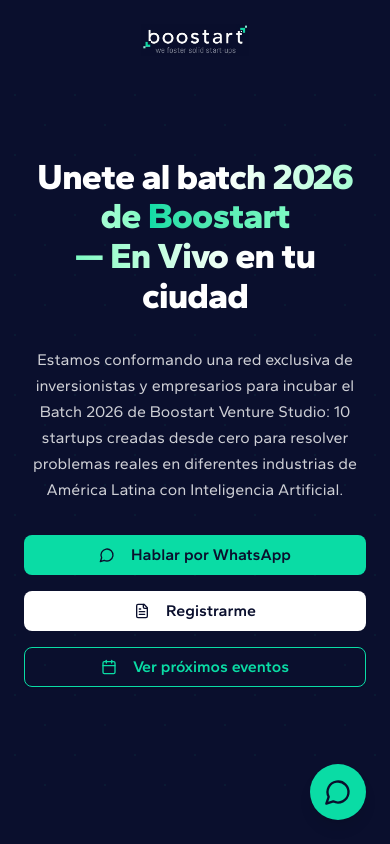
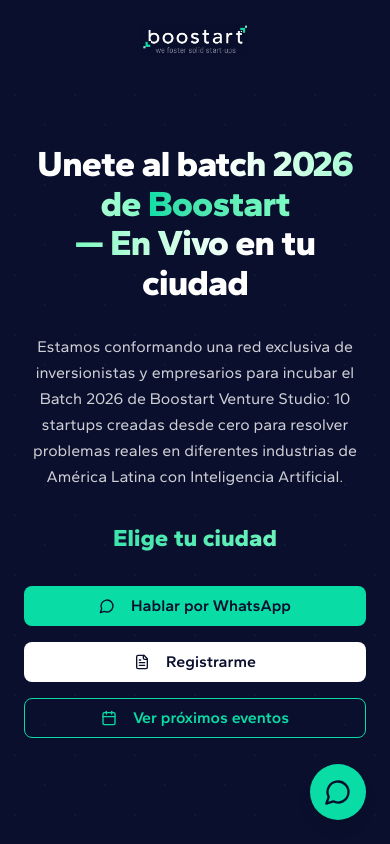
Before and after one commit to edwardneira-lab/v0-landing1, a Next.js app: page / in a window 390 px wide. Shown: the top 844 px of the page. Built offline with nearby package versions, Linux system fonts and the light colour scheme.

Commit message:
feat: add "Elige tu ciudad" title with responsive styling
Use teal-to-green gradient, bold font, and responsive sizes.

```diff
--- a/components/landing/hero.tsx
+++ b/components/landing/hero.tsx
@@ -51,6 +51,11 @@ export function Hero() {
             reales en diferentes industrias de América Latina con Inteligencia Artificial.
           </p>
 
+          {/* City Selection Title */}
+          <h2 className="text-2xl sm:text-3xl lg:text-4xl font-extrabold mb-8 sm:mb-10 bg-gradient-to-r from-[#0ADCA5] to-[#7DFBC3] bg-clip-text text-transparent">
+            Elige tu ciudad
+          </h2>
+
           {/* CTA Buttons */}
           <div className="flex flex-col sm:flex-row gap-4 justify-center mb-10">
             <Button
```
